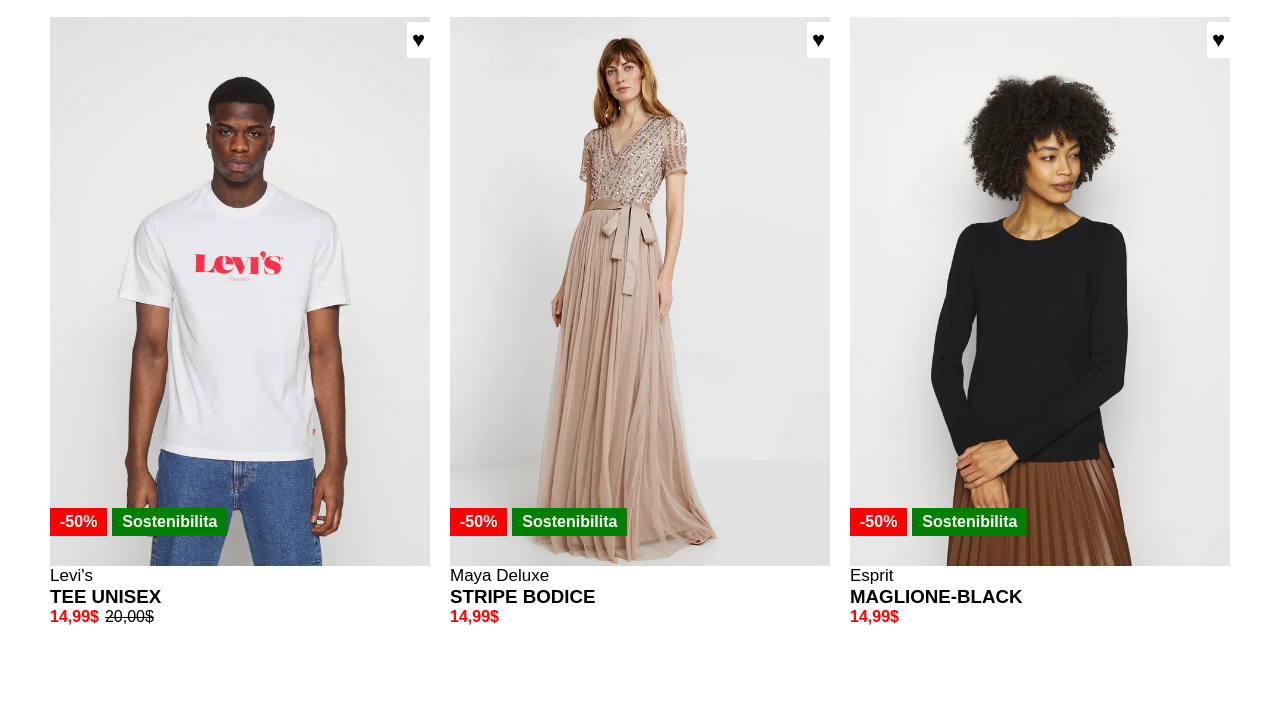
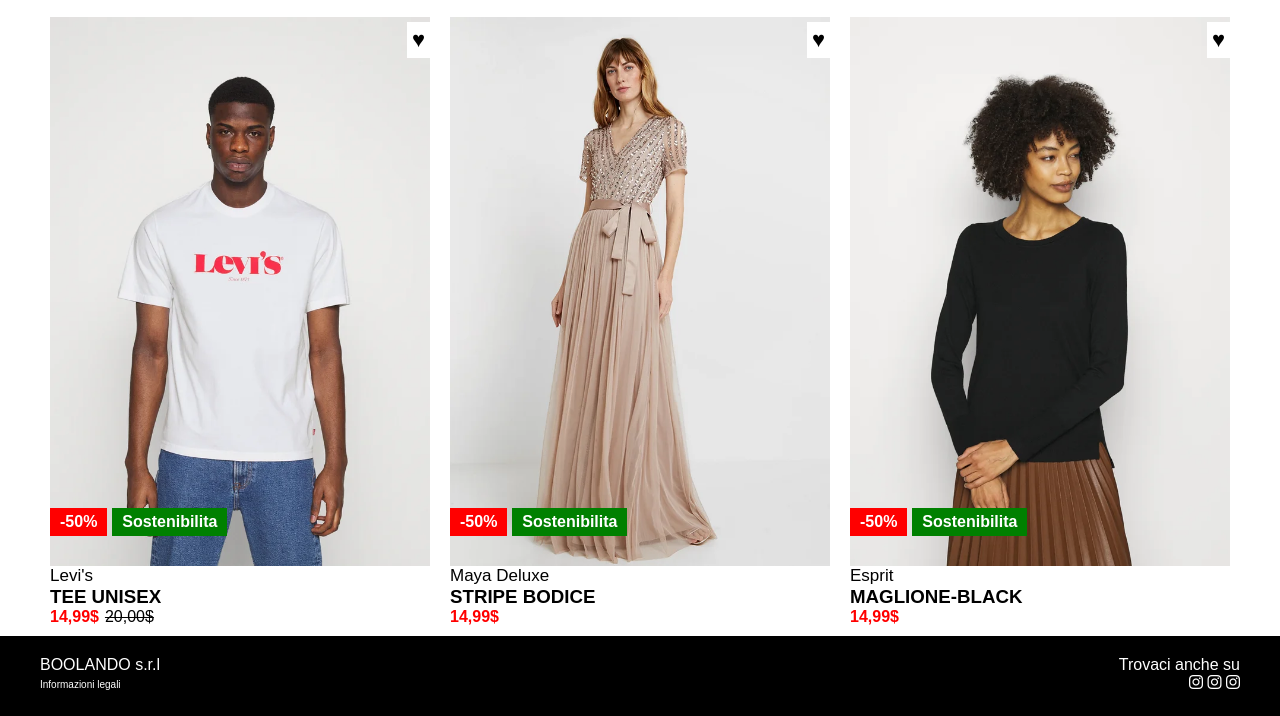
Before and after one commit to KevinSonda/html-css-boolando, a plain HTML site: page index.html in a window 1280 px wide. Shown: the part 697-1413 px from the top of the page. Before the commit the page ends 1333 px from the top, so only its background shows below. Drawn offline with Linux system fonts and the light colour scheme.

Commit message:
[UPD]Aggiunta Footer e fine esercizio

```diff
--- a/CSS/style.css
+++ b/CSS/style.css
@@ -17,14 +17,28 @@
     padding-top: 75px;
 }
 
+
+
+
 .container{
     max-width: 1200px;
     margin: 0 auto;
 }
 
+.container-footer{
+    margin: 0 auto;
+    height: 80px;
+    background-color: black;
+    color: white;
+}
+
 .row{
     display: flex;
     flex-wrap: wrap;
+}
+.row-footer{
+    max-width: 1200px;
+    margin: 0 auto;
 }
 
 .col-33{
@@ -135,3 +149,14 @@
 .immagini:hover .immagine-nascosta{
     display: block;
 }
+.cuore:hover{
+    color: red;
+}
+.col-50{
+    margin-top: 20px;
+    width: calc(100% / 2)
+}
+p{
+    font-size: 10px;
+    margin-top: 5px;
+}
--- a/index.html
+++ b/index.html
@@ -154,7 +154,22 @@
     </main>
     <!--Footer-->
     <footer>
+        <div class="container-footer">
+            <div class="row row-footer">
+                <div class="col-50">
+                    <span>BOOLANDO s.r.l</span>
+                    <p>Informazioni legali</p>
+                </div>
+                <div class="col-50 text-right">
+                    <span>Trovaci anche su</span>
+                    <div>
+                        <i class="fa-brands fa-instagram"></i>
+                        <i class="fa-brands fa-instagram"></i>
+                        <i class="fa-brands fa-instagram"></i>
+                    </div>
 
+                </div>
+        </div>
     </footer>
 </body>
 </html>
```
